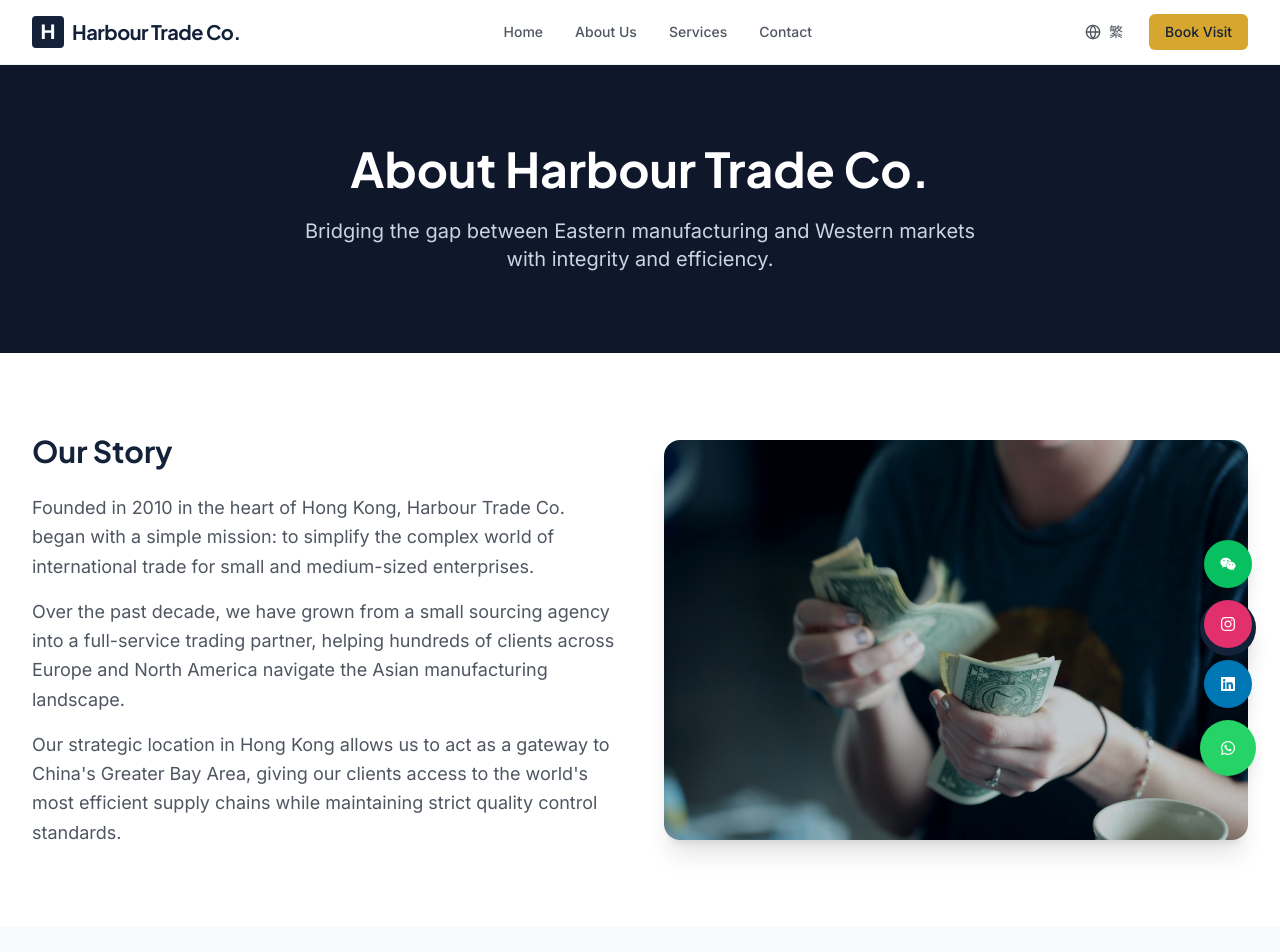
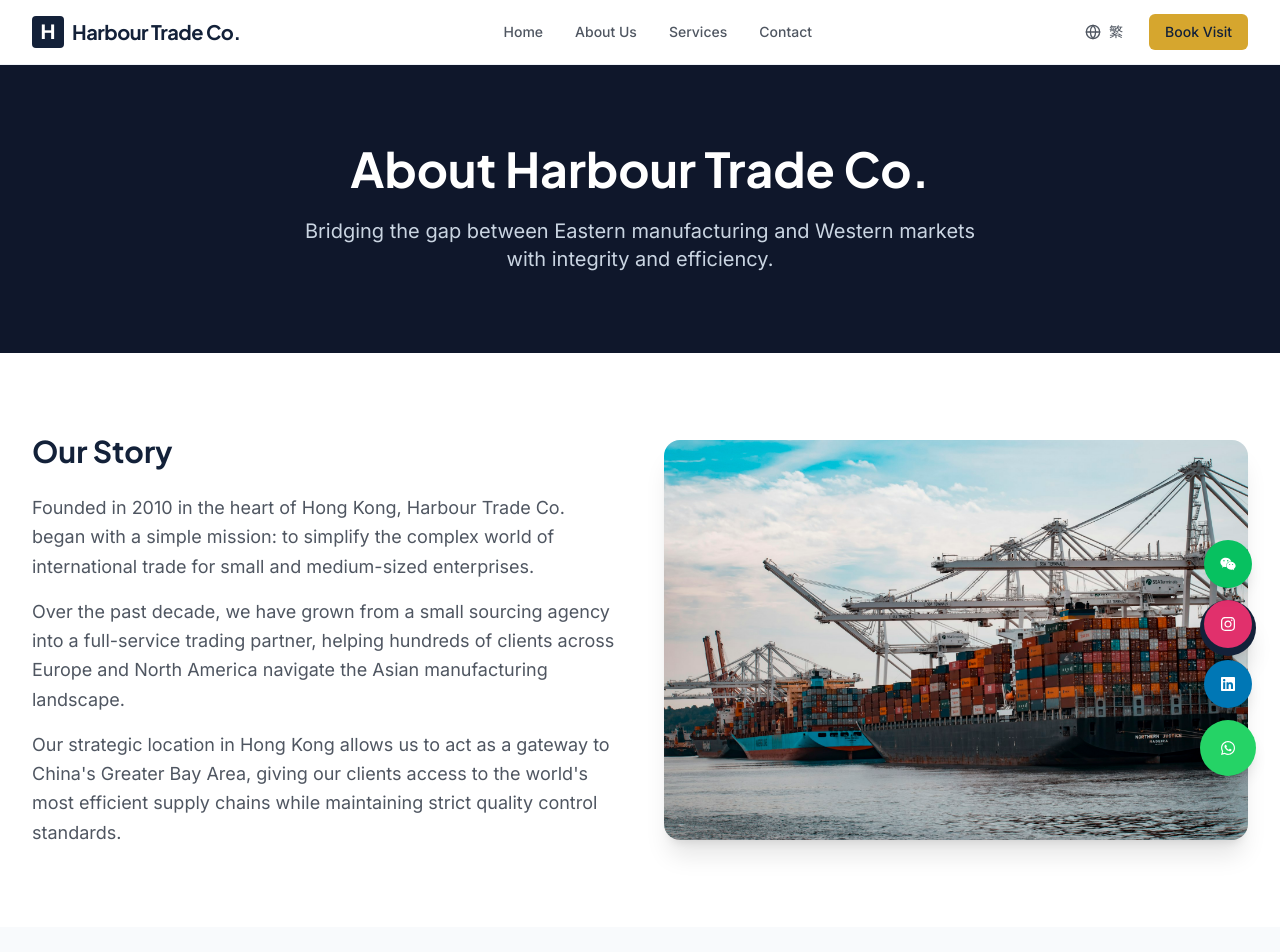
Before and after one commit to KainuoTech-Org/harbour-trade-co, a Next.js app: page /about in a window 1280 px wide. Shown: the top 952 px of the page. Built offline with nearby package versions, Linux system fonts and the light colour scheme.

Commit message:
feat(contact): 調整佈局並移除左下空白\nfix(instagram): 移除焦點ring/outline與所有陰影\nchore(about): 更換 Our Story 圖片

```diff
--- a/src/app/about/page.tsx
+++ b/src/app/about/page.tsx
@@ -35,8 +35,8 @@ export default function AboutPage() {
             </div>
             <div className="relative h-[400px] rounded-2xl overflow-hidden shadow-xl">
                <Image
-                src="/images/about-story.jpg"
-                alt="Harbour Trade Co. History"
+                src="/images/service-sourcing.jpg"
+                alt="Harbour Trade Co. Team Sourcing"
                 fill
                 className="object-cover"
                />
--- a/src/app/contact/page.tsx
+++ b/src/app/contact/page.tsx
@@ -21,7 +21,7 @@ export default function ContactPage() {
 
       <section className="py-20 bg-background">
         <div className="container mx-auto px-4 md:px-8">
-            <div className="grid grid-cols-1 lg:grid-cols-2 gap-16">
+            <div className="grid grid-cols-1 lg:grid-cols-2 gap-12">
 
                 {/* Contact Form */}
                 <div>
@@ -67,7 +67,7 @@ export default function ContactPage() {
                     </form>
                 </div>
 
-                {/* Contact Info & Map */}
+                {/* Contact Info */}
                 <div className="space-y-8">
                     <div>
                         <h2 className="text-3xl font-bold mb-6 text-primary font-heading">Contact Information</h2>
@@ -110,7 +110,14 @@ export default function ContactPage() {
                             </Card>
                         </div>
 
-                        <div className="mt-8 bg-slate-50 p-6 rounded-xl border border-slate-200 text-center shadow-sm">
+
+                    </div>
+                </div>
+            </div>
+
+            {/* Booking & Map (Full-width) */}
+            <div className="mt-12 space-y-8">
+                <div className="bg-slate-50 p-6 rounded-xl border border-slate-200 text-center shadow-sm max-w-2xl mx-auto">
                     <h3 className="font-bold text-lg mb-2 text-primary">Prefer a video call or office visit?</h3>
                     <p className="text-muted-foreground mb-4 text-sm">Schedule a dedicated time with our trade experts.</p>
                     <BookingSheet trigger={
@@ -119,10 +126,7 @@ export default function ContactPage() {
                         </Button>
                     } />
                 </div>
-                    </div>
-
-                    {/* Map Placeholder */}
-                    <div className="w-full h-[300px] bg-slate-100 rounded-xl overflow-hidden border border-slate-200 relative shadow-md">
+                <div className="w-full h-[350px] bg-slate-100 rounded-xl overflow-hidden border border-slate-200 relative shadow-md">
                     <iframe
                         src="https://www.google.com/maps/embed?pb=!1m18!1m12!1m3!1d3690.967666632642!2d114.20363337586558!3d22.31693797967477!2m3!1f0!2f0!3f0!3m2!1i1024!2i768!4f13.1!3m3!1m2!1s0x34040106a3655555%3A0x550176959062072a!2sEnterprise%20Square!5e0!3m2!1sen!2shk!4v1709620000000!5m2!1sen!2shk"
                         width="100%"
@@ -137,7 +141,6 @@ export default function ContactPage() {
                 </div>
             </div>
         </div>
-        </div>
       </section>
     </div>
   );
--- a/src/components/layout/floating-contact.tsx
+++ b/src/components/layout/floating-contact.tsx
@@ -53,7 +53,7 @@ export function FloatingContact() {
         <Link href="https://www.instagram.com" target="_blank" rel="noopener noreferrer">
           <Button
             size="icon"
-            className="h-12 w-12 rounded-full !bg-[#E1306C] text-white !shadow-none hover:!bg-[#C13584] hover:!shadow-none transition-all duration-300 cursor-pointer border-none ring-0"
+            className="h-12 w-12 rounded-full !bg-[#E1306C] text-white !shadow-none hover:!bg-[#C13584] hover:!shadow-none transition-all duration-300 cursor-pointer border-none ring-0 focus:ring-0 focus-visible:ring-0 outline-none focus-visible:outline-none"
             title="Follow us on Instagram"
           >
             <FaInstagram className="h-6 w-6" />
```
Lines whose indentation alone changed are shown as unchanged.
